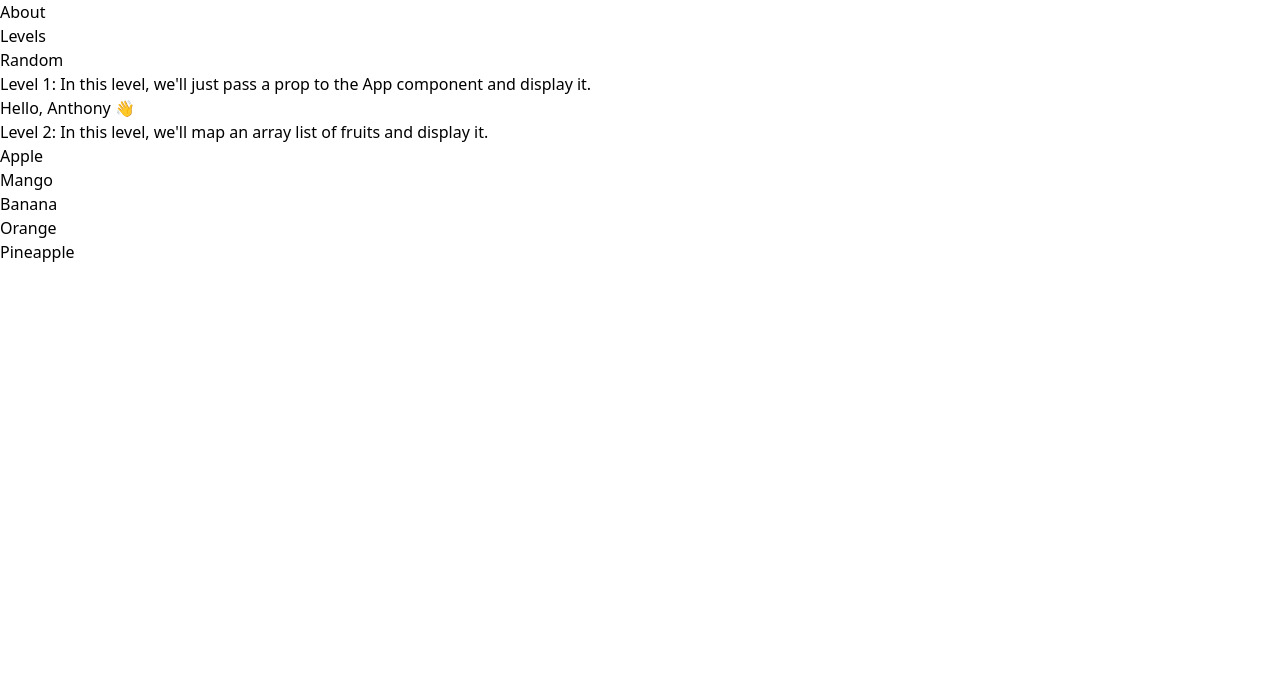
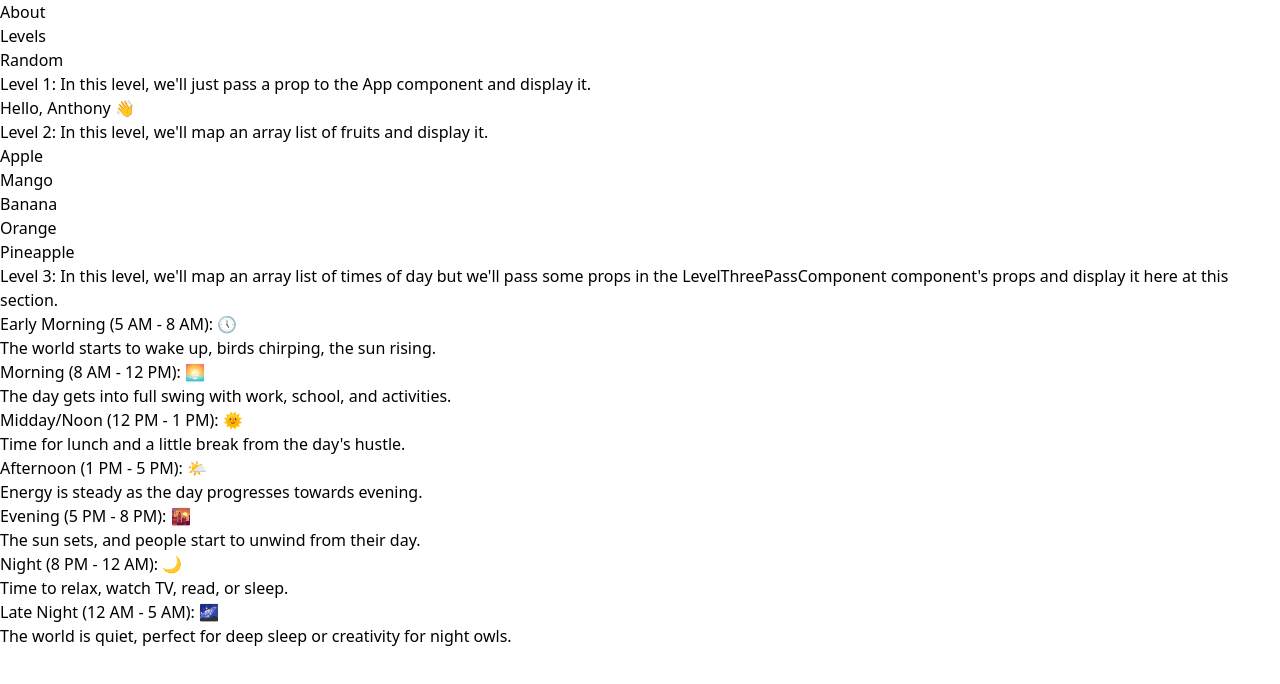
Before and after one commit to Anthony-0801/react-vite-learnings, a React (Vite) app: page / in a window 1280 px wide. Shown: the top 684 px of the page. Built offline with nearby package versions, Linux system fonts and the light colour scheme.

Commit message:
adding level 3

```diff
--- a/src/App.jsx
+++ b/src/App.jsx
@@ -1,4 +1,5 @@
 import LevelOne from "./components/levels/LevelOne";
+import LevelThree from "./components/levels/LevelThree";
 import LevelTwo from "./components/levels/LevelTwo";
 import NavBar from "./components/NavBar";
 
@@ -8,6 +9,7 @@ export default function App() {
       <NavBar />
       <LevelOne name={"Anthony"} emoji={"👋"}/>
       <LevelTwo />
+      <LevelThree />
     </>
   )
 }
--- a/src/components/levels/LevelThree.jsx
+++ b/src/components/levels/LevelThree.jsx
@@ -1,18 +1,62 @@
 import React from 'react'
+import LevelThreePassComponent from './LevelThreePassComponent'
 
-export default function LevelThree(title, description, emoji) {
+const times = {
+    earlyMorning:
+    {
+    title: 'Early Morning (5 AM - 8 AM):',
+    description: 'The world starts to wake up, birds chirping, the sun rising.',
+    emoji: '🕔',
+    },
+    morning:
+    {
+        title: 'Morning (8 AM - 12 PM):',
+        description: 'The day gets into full swing with work, school, and activities.',
+        emoji: '🌅',
+    },
+    noon:
+    {
+        title: 'Midday/Noon (12 PM - 1 PM):',
+        description: `Time for lunch and a little break from the day's hustle.`,
+        emoji: '🌞',
+    },
+    afterNoon:
+    {
+        title: 'Afternoon (1 PM - 5 PM):',
+        description: 'Energy is steady as the day progresses towards evening.',
+        emoji: '🌤️',
+    },
+    evening:
+    {
+        title: 'Evening (5 PM - 8 PM):',
+        description: 'The sun sets, and people start to unwind from their day.',
+        emoji: '🌇',
+    },
+    night:
+    {
+        title: 'Night (8 PM - 12 AM):',
+        description: 'Time to relax, watch TV, read, or sleep.',
+        emoji: '🌙',
+    },
+    lateNight: {
+        title: 'Late Night (12 AM - 5 AM):',
+        description: 'The world is quiet, perfect for deep sleep or creativity for night owls.',
+        emoji: '🌌',
+    }
+}
+
+export default function LevelThree() {
+
   return (
     <div>
-        <div>
-            <h1 className='font-bold font-sans'>Level 3: In this level, we'll map an array list of times of day but we'll pass some props in the LevelThreePassComponent component's props and display it here at this section.</h1>
-            <ul className='list-disc'>
-                {
-                    fruits.map((fruit) => (
-                        <li key={fruit}>{fruit}</li>
-                        ))
-                }
-            </ul>
-        </div>
+        <h1 className='font-bold font-sans'>Level 3: In this level, we'll map an array list of times of day but we'll pass some props in the LevelThreePassComponent component's props and display it here at this section.</h1>
+
+        {
+            Object.values(times).map((time, index) =>
+            (
+                <LevelThreePassComponent index={index} title={time.title} description={time.description} emoji={time.emoji} />
+            ))
+        }
     </div>
   )
 }
--- a/src/components/levels/LevelThreePassComponent.jsx
+++ b/src/components/levels/LevelThreePassComponent.jsx
@@ -0,0 +1,10 @@
+import React from 'react'
+
+export default function ({title, emoji, description, index}) {
+  return (
+    <div key={index} className="time-entry">
+        <h3>{title} {emoji}</h3>
+        <p>{description}</p>
+    </div>
+  )
+}
```
